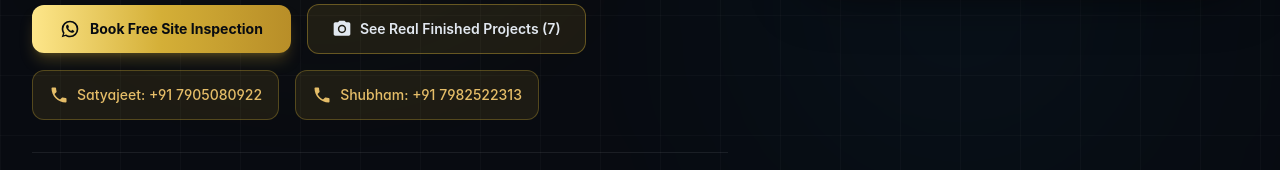
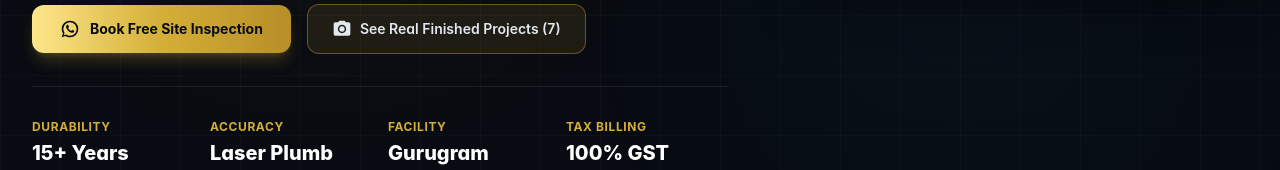
Before and after one commit to vishalsinghlkr/ss-exterior, a Next.js app: page / in a window 1280 px wide. Shown: the part 590-760 px from the top of the page. Built offline with nearby package versions, Linux system fonts and the light colour scheme; no server answers; what @mui/material-nextjs would draw is missing.

Commit message:
fix(hero): remove call buttons from hero action area

```diff
--- a/src/app/page.tsx
+++ b/src/app/page.tsx
@@ -406,22 +406,6 @@ export default function HomePage() {
                 >
                   <PhotoCameraIcon fontSize="small" />
                   <span>See Real Finished Projects (7)</span>
-                </a>
-
-                <a
-                  href={`tel:${siteConfig.contact.phone}`}
-                  className="inline-flex items-center justify-center gap-2 px-4 py-3.5 rounded-xl font-medium text-xs sm:text-sm text-[#E5BD68] border border-[#D4AF37]/30 bg-[#D4AF37]/10 hover:bg-[#D4AF37]/20 transition-colors w-full sm:w-auto"
-                >
-                  <PhoneIcon fontSize="small" />
-                  <span>Satyajeet: +91 7905080922</span>
-                </a>
-
-                <a
-                  href={`tel:${siteConfig.contact.secondaryPhone}`}
-                  className="inline-flex items-center justify-center gap-2 px-4 py-3.5 rounded-xl font-medium text-xs sm:text-sm text-[#E5BD68] border border-[#D4AF37]/30 bg-[#D4AF37]/10 hover:bg-[#D4AF37]/20 transition-colors w-full sm:w-auto"
-                >
-                  <PhoneIcon fontSize="small" />
-                  <span>Shubham: +91 7982522313</span>
                 </a>
               </div>
 
```
